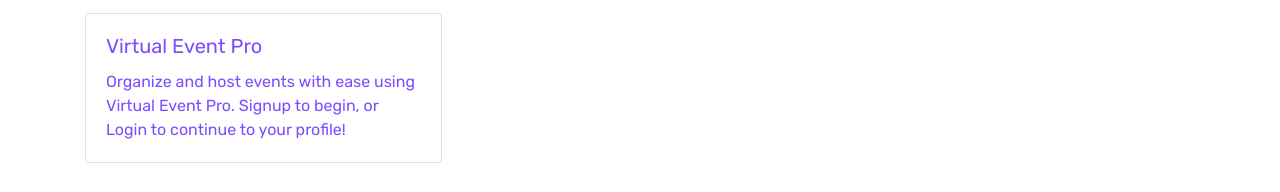
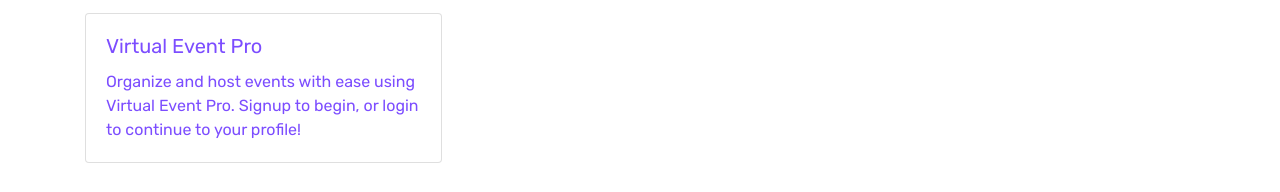
Before and after one commit to justinberg97/virtual-event-pro, a React (Create React App) app in the folder client/: page / in a window 1280 px wide. Shown: the part 259-451 px from the top of the page. Built offline with nearby package versions, Linux system fonts and the light colour scheme.

Commit message:
Fixing links and nav bar

```diff
--- a/client/src/App.js
+++ b/client/src/App.js
@@ -46,7 +46,7 @@ function App() {
               element={<HomePage/>}
             />
           <Route
-              path="/createevents"
+              path="/create"
               element={<CreateEvents/>}
             />
             <Route
--- a/client/src/components/Navbar.js
+++ b/client/src/components/Navbar.js
@@ -21,7 +21,7 @@ const AppNavbar = () => {
             <Nav className="ml-auto">
               {Auth.loggedIn() ? (
                 <>
-                  <Nav.Link as={Link} to="/">
+                  <Nav.Link as={Link} to="/create">
                     Create Event
                   </Nav.Link>
                   <Nav.Link as={Link} to="/profile">
--- a/client/src/pages/Homepage.js
+++ b/client/src/pages/Homepage.js
@@ -12,7 +12,7 @@ function HomePage() {
           <Card.Body>
             <Card.Title>Virtual Event Pro</Card.Title>
             <Card.Text>
-              Organize and host events with ease using Virtual Event Pro.  Signup to begin, or Login to continue to your profile!
+              Organize and host events with ease using Virtual Event Pro.  Signup to begin, or login to continue to your profile!
             </Card.Text>
           </Card.Body>
         </Card>
```
Also changed, not shown: client/src/components/LoginForm.js (line endings or trailing spaces).
